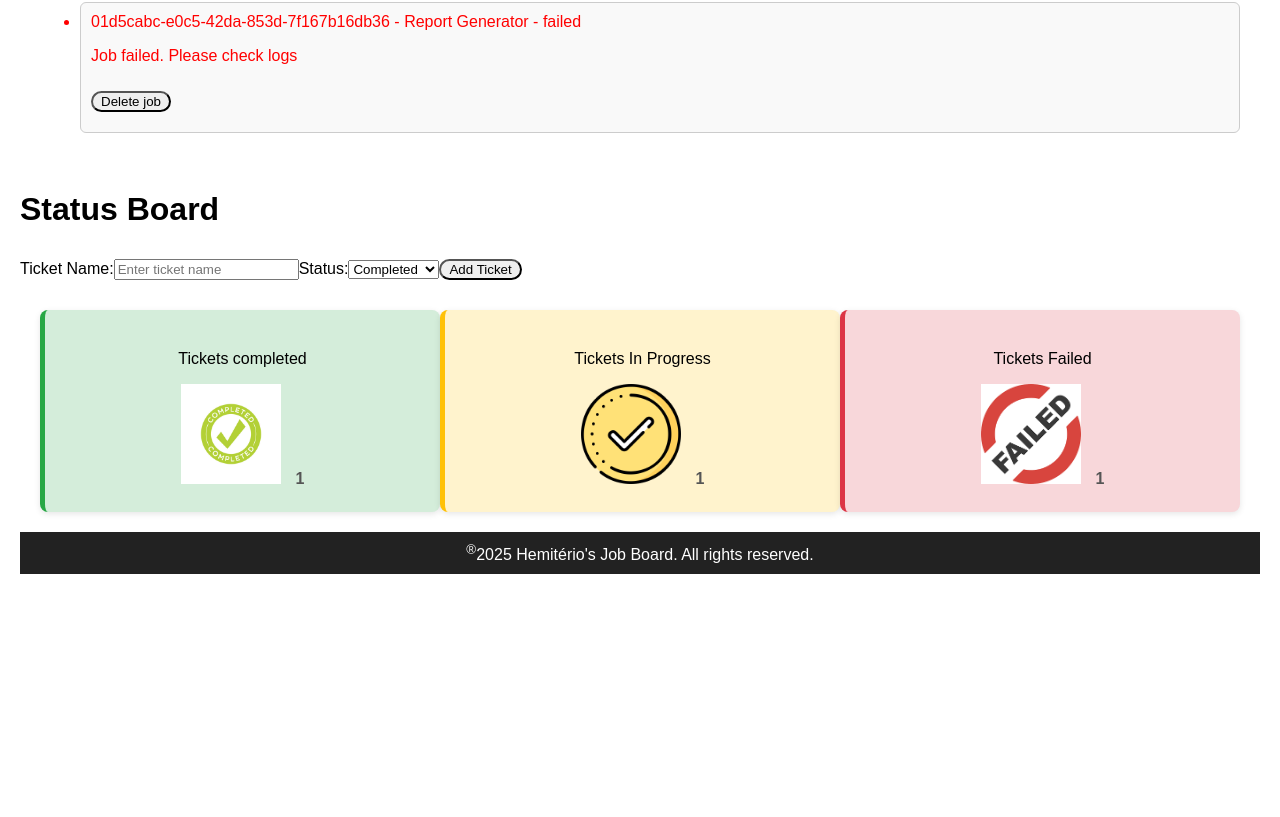
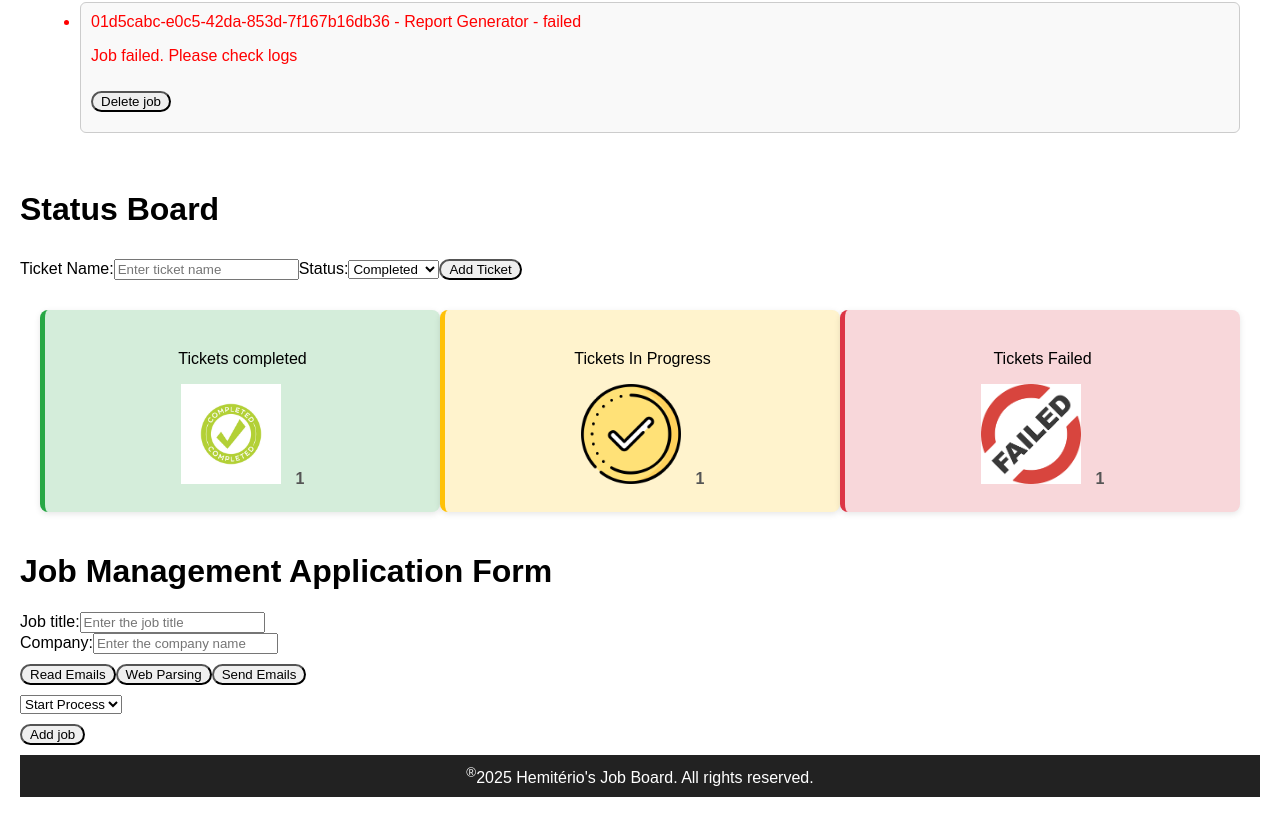
Before and after one commit to Upepetch/react-sample-repo, a React (Create React App) app: page / in a window 1280 px wide. Shown: the part 2232-3049 px from the top of the page. Before the commit the page ends 2826 px from the top, so only its background shows below. Built offline with nearby package versions, Linux system fonts and the light colour scheme.

Commit message:
Integrate AppForm and update dependencies

```diff
--- a/package.json
+++ b/package.json
@@ -9,7 +9,7 @@
     "@testing-library/user-event": "^13.5.0",
     "react": "^19.2.0",
     "react-dom": "^19.2.0",
-    "react-scripts": "5.0.1",
+    "react-scripts": "^5.0.1",
     "web-vitals": "^2.1.4"
   },
   "scripts": {
--- a/src/App.js
+++ b/src/App.js
@@ -14,6 +14,7 @@ import { Footer } from "./Component/Footer";
 import { JobList } from "./Component/JobList";
 import './App.css';
 import StatusBoard from "./Component/StatusBoard";
+import JobForm from "./Component/JobFormComp";
 
 
 const App = () => {
@@ -103,6 +104,7 @@ const filteredJobs = jobs.filter(job =>
       </section>
 
         <StatusBoard />
+        <JobForm />
         <Footer />
     </div>
   );
```
Also changed, not shown: 1 other file (tests, documents, lock files or other folders).
